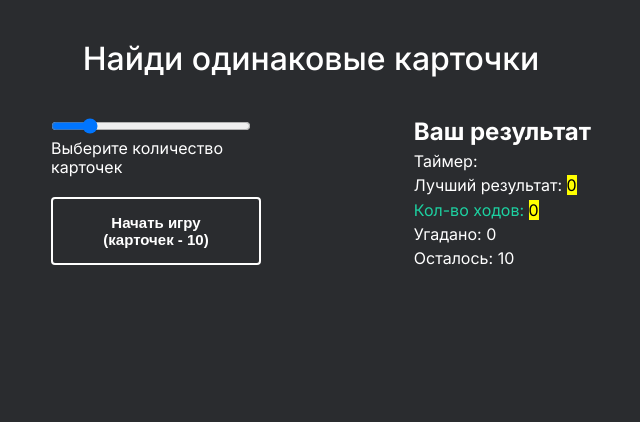
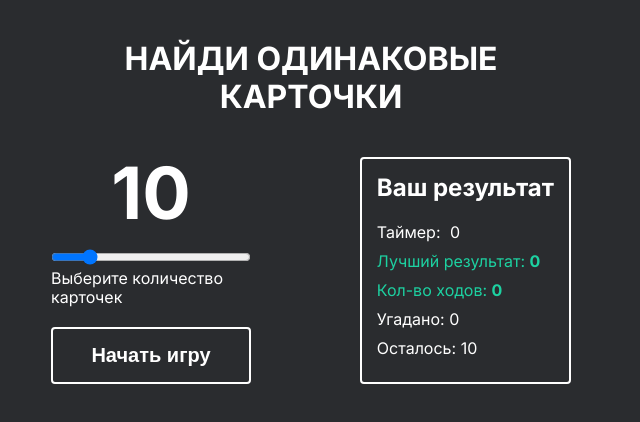
Before and after one commit to SergeyKirintsev/guess-the-card-vue, a Vue app: page / in a window 1280 px wide. Shown: the top 422 px of the page, without its empty margins (329-969 px from the left). Built offline with nearby package versions, Linux system fonts and the light colour scheme.

Commit message:
Стилизация + таймер

```diff
--- a/src/App.vue
+++ b/src/App.vue
@@ -4,6 +4,7 @@
 
     <section class="game">
       <div class="game__config">
+        <p class="game__cards-count">{{ cardsCount }}</p>
         <form class="game__form">
           <input
             v-model="cardsCount"
@@ -16,18 +17,18 @@
           <label for="card-count">Выберите количество карточек</label>
         </form>
         <button @click="startGame" type="button" class="game__start-btn">
-          Начать игру (карточек - {{ cardsCount }})
+          Начать игру
         </button>
       </div>
 
       <div class="game__result">
         <h2>Ваш результат</h2>
-        <p>Таймер:</p>
-        <p>
-          Лучший результат: <mark>{{ bestResult }}</mark>
+        <p>Таймер: <span class="timer">0</span></p>
+        <p class="color-accent">
+          Лучший результат: <span class="text-accent">{{ bestResult }}</span>
         </p>
         <p class="color-accent">
-          Кол-во ходов: <mark>{{ stepCount }}</mark>
+          Кол-во ходов: <span class="text-accent">{{ stepCount }}</span>
         </p>
         <p>Угадано: {{ guessCardsCount }}</p>
         <p>Осталось: {{ cardsCount - guessCardsCount }}</p>
--- a/src/app.css
+++ b/src/app.css
@@ -1,17 +1,13 @@
 @import url('https://fonts.googleapis.com/css2?family=Inter:wght@400;500;700&display=swap');
-* {
-    box-sizing: border-box;
-    margin: 0;
-    padding: 0;
-}
+/* Шрифты */
 
 html {
     background-color: #2a2c2f;
 }
 
-.page {
-    max-width: 560px;
-    margin: 0 auto;
+body {
+    margin: 0;
+    padding: 0;
     font-family: 'Inter', Arial, 'Helvetica Neue', Arial, sans-serif;
     font-weight: 400;
     line-height: 1.2;
@@ -20,39 +16,80 @@ html {
     -webkit-font-smoothing: antialiased;
 }
 
+.page {
+    max-width: 560px;
+    margin: 0 auto;
+    padding: 40px 0;
+}
+
 h1 {
-    margin: 40px 0;
+    margin: 0;
+    font-size: 32px;
+    font-weight: 700;
+    text-transform: uppercase;
     text-align: center;
-    font-size: 32px;
-    font-weight: 500;
 }
 
 .game {
+    margin-top: 40px;
+    padding: 0 20px;
     display: flex;
     justify-content: space-between;
 }
 
-.game__form {
-    margin-left: 20px;
+.game__config {
+    max-width: 200px;
+    display: flex;
+    justify-content: space-between;
+    flex-direction: column;
 }
 
-.game__config {
-    max-width: 250px;
+.game__cards-count {
+    margin: 0;
+    font-size: 72px;
+    font-weight: 700;
+    line-height: 1;
+    text-align: center;
+}
+
+.game__form {
+    margin-top: 20px;
 }
 
 .game__result {
+    box-sizing: border-box;
+    padding: 15px;
     max-width: 250px;
+    border: 2px solid #fff;
+    border-radius: 4px;
+}
+
+.game__result h2 {
+    margin: 0 0 20px 0;
 }
 
 .game__result p {
-    margin-top: 5px;
+    margin: 0 0 10px 0;
+}
+
+.game__result p:last-child {
+    margin-bottom: 0;
+}
+
+.timer {
+    margin-left: 5px;
 }
 
 .color-accent {
     color: #1dd1a1;
 }
 
+.text-accent {
+    font-weight: 700;
+}
+
 input {
+    margin: 0;
     outline: none;
     width: 200px;
 }
@@ -63,14 +100,14 @@ input:hover {
 
 .game__start-btn {
     box-sizing: border-box;
-    margin: 20px;
-    padding: 15px 50px;
+    margin-top: 20px;
+    padding: 15px 0;
     border: 2px solid #fff;
     border-radius: 4px;
-    font-size: 15px;
+    font-size: 20px;
     font-weight: 700;
     color: #fff;
-    background-color: #2a2c2f;
+    background-color: transparent;
     outline: none;
     transition: .2s ease;
 }
--- a/src/app.js
+++ b/src/app.js
@@ -1,5 +1,15 @@
 const BACKGROUNDCOLOR = "#fff";
 const APPNAME = "darkweb";
+let setIntervalId;
+
+function startTimer() {
+  setIntervalId = setInterval(() => {
+    let timerEl = document.querySelector('.timer')
+    let timerCount = parseInt(timerEl.textContent, 10)
+    timerCount += 1
+    timerEl.textContent = timerCount.toString() + ' сек.'
+  }, 1000)
+}
 
 function shuffle(array) {
   for (let i = array.length - 1; i > 0; i--) {
@@ -63,6 +73,8 @@ export default {
       this.cards = [];
       this.stepCount = 0;
       this.guessCardsCount = 0;
+      let timerEl = document.querySelector('.timer')
+      timerEl.textContent = '0'
     },
 
     startGame() {
@@ -71,6 +83,7 @@ export default {
       setTimeout(() => {
         this.cards = [...makeCards(this.cardsCount)];
       }, 0);
+      startTimer()
     },
 
     compareCards(id, color, targetEl) {
@@ -115,6 +128,7 @@ export default {
     checkStopGame() {
       if (this.cardsCount == this.guessCardsCount) {
         setTimeout(() => this.saveBestResult(), 0);
+        clearInterval(setIntervalId)
         setTimeout(() => {
           alert(`Игра окончена. Ваш результат ${this.stepCount} ходов`);
         }, 0);
```
